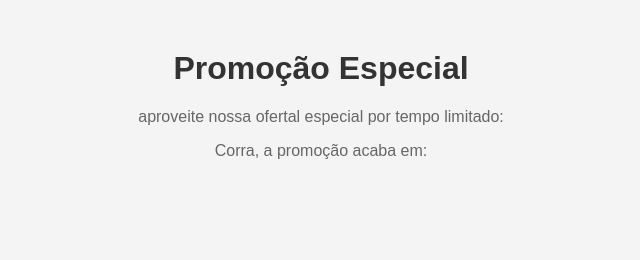
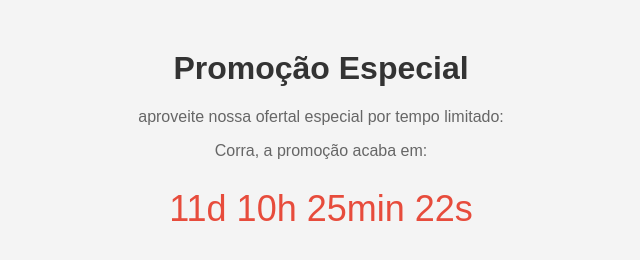
Before and after one commit to KaynaFelipe/Promo-o-Anuncio, a plain HTML site: page index.html in a window 1280 px wide. Shown: the whole page, without its empty margins (319-959 px from the left). Drawn offline with Linux system fonts and the light colour scheme.

Commit message:
06/05/2024

```diff
--- a/index.html
+++ b/index.html
@@ -12,8 +12,8 @@
   <div class="container">
     <h1>Promoção Especial</h1>
     <p>aproveite nossa ofertal especial por tempo limitado:</p>
+    <p>Corra, a promoção acaba em:</p>
     <div class="contador"></div>
-    <p>Corra, a promoção acaba em:</p>
   </div>
   <script src="script.js"></script>
 </body>
--- a/script.js
+++ b/script.js
@@ -0,0 +1,25 @@
+const contador = document.querySelector(".contador");
+const dataFinal = new Date('2024-05-17T23:59:59');
+
+function atualizarContador(){
+  const hoje = new Date();
+  const intervaloTempo = dataFinal - hoje;
+
+  if(intervaloTempo <= 0){
+    contador.textContent = "Promoção encerrada!";
+  } else {
+    const dias = Math.floor(intervaloTempo / (1000 * 60 * 60 * 24));
+
+    const horas = Math.floor((intervaloTempo % (1000 * 60 * 60 * 24)) / (1000 * 60 * 60));
+
+    const minutos = Math.floor((intervaloTempo % (1000 * 60 * 60)) / (1000 * 60));
+
+    const segundos = Math.floor((intervaloTempo % (1000 * 60)) / 1000);
+
+    contador.textContent = dias + "d " + horas + "h " + minutos + "min " + segundos + "s";
+  }
+}
+
+setInterval(atualizarContador, 1000);
+
+atualizarContador();
--- a/style.css
+++ b/style.css
@@ -17,3 +17,9 @@ h1 {
 p {
   color: #666666;
 }
+
+.contador {
+  font-size: 36px;
+  color: #e74c3c;
+  margin-top: 28px;
+}
```
